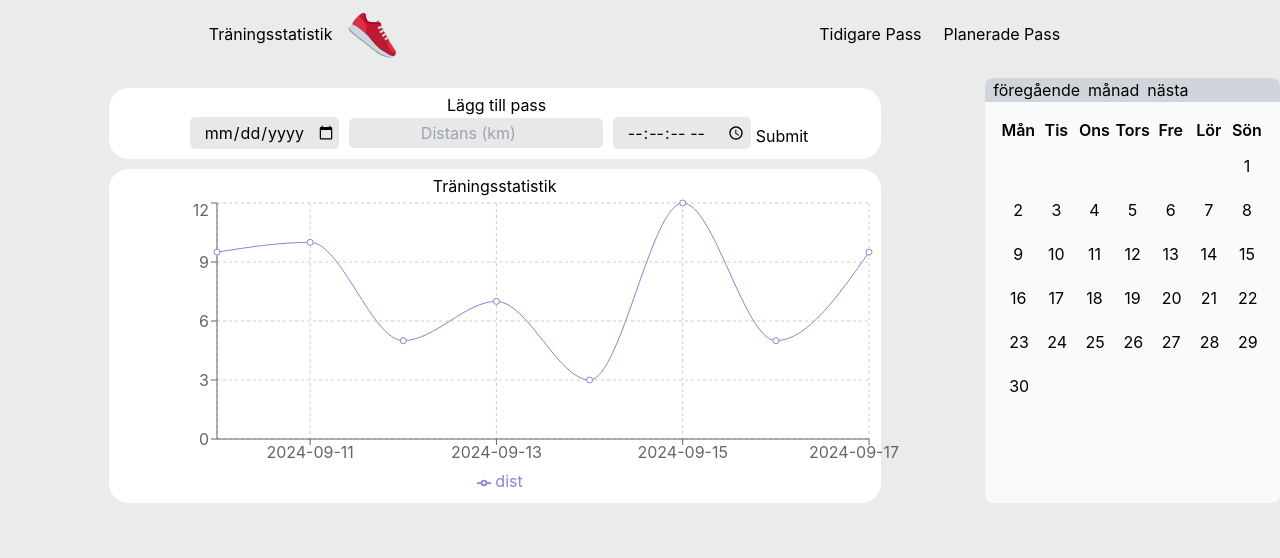
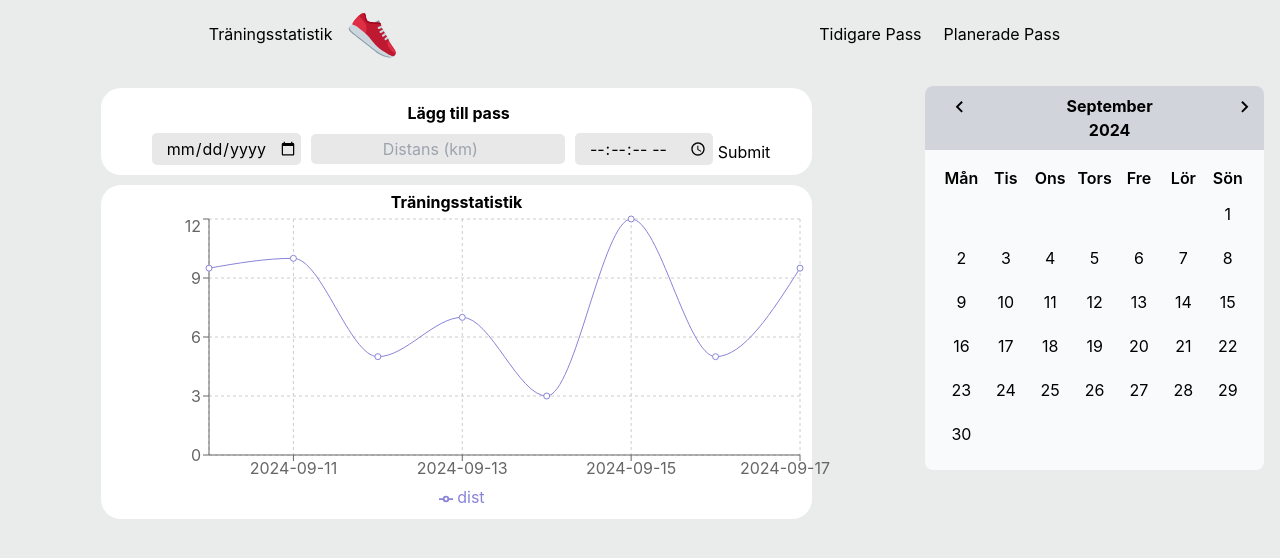
Before and after one commit to martensoderlind/React-trainingGround, a React (Create React App) app in the folder mitt-projekt/: page / in a window 1280 px wide. Shown: the top 558 px of the page. Built offline with nearby package versions, Linux system fonts and the light colour scheme.

Commit message:
diplay of year and month in calender heading, changed look of buttons

```diff
--- a/mitt-projekt/src/calender.js
+++ b/mitt-projekt/src/calender.js
@@ -26,14 +26,21 @@ const Calender = ()=>{
         return days;
     };
 
+    const renderMonth=()=>{
+        const months =['January','February','Mars','April','May','June','July','August','September','October','November','December']
+        const month = new Date(currentDate.getFullYear(),currentDate.getMonth(),1).getMonth();
+        const year = new Date(currentDate.getFullYear(),currentDate.getMonth(),1).getFullYear();
+        return `${months[month]} ${year}`;
+    };
     return (
-        <div className="calenderMain bg-gray-50 rounded-lg ">
-            <div className="flex space-x-2 px-2 bg-gray-300 rounded-t-lg">
-                <button className="" onClick={prevMonth}>föregående</button>
-                <h2>
-                    månad
+        <div className="calenderMain bg-gray-50 rounded-lg mx-4 my-2 w-96 h-96">
+            <div className="flex space-x-16 p-2 bg-gray-300 rounded-t-lg">
+                {/* <button className="" onClick={prevMonth}>föregående</button> */}
+                <svg onClick={prevMonth} xmlns="http://www.w3.org/2000/svg" width="1.6em" height="1.6em" viewBox="0 0 24 24"><path fill="currentColor" d="M15.41 16.59L10.83 12l4.58-4.59L14 6l-6 6l6 6z"/></svg>
+                <h2 className="font-bold">
+                    {renderMonth()}
                 </h2>
-                <button className="" onClick={nextMonth}>nästa</button>
+                <svg onClick={nextMonth} xmlns="http://www.w3.org/2000/svg" width="1.6em" height="1.6em" viewBox="0 0 24 24"><path fill="currentColor" d="M8.59 16.59L13.17 12L8.59 7.41L10 6l6 6l-6 6z"/></svg>
             </div>
             <div className="grid grid-cols-7 gap-1 p-4">
                 {['Mån','Tis','Ons','Tors','Fre','Lör','Sön'].map((day)=>(
--- a/mitt-projekt/src/mainPlot.js
+++ b/mitt-projekt/src/mainPlot.js
@@ -71,7 +71,7 @@ const AddSession = ({submit})=>{
     };
     return(
     <div className="ml-1">
-        <h2 className="">Lägg till pass</h2>
+        <h2 className="font-bold p-2">Lägg till pass</h2>
       <form onSubmit={handelSubmit} className="">
         <div className="inputs">
           <input
@@ -122,7 +122,7 @@ const MainPlot = ()=>{
                 <AddSession submit = {updateRunningdata} />
             </div>
             <div className="mainContainer">
-                <h3>Träningsstatistik</h3>
+                <h3 className="font-bold">Träningsstatistik</h3>
                 <TrainingGraph trainingData={runningData}/>
             </div>
         </div>
```
